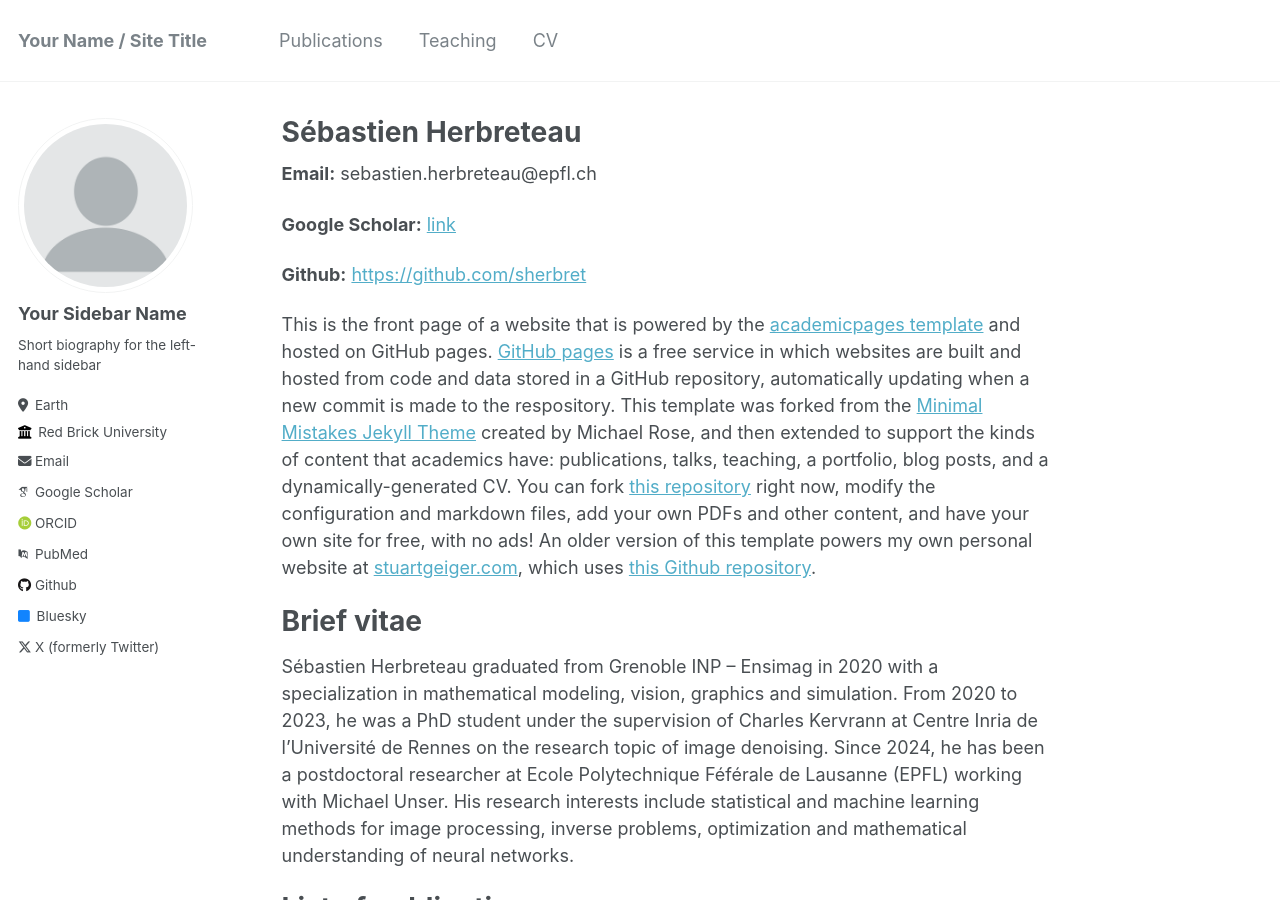
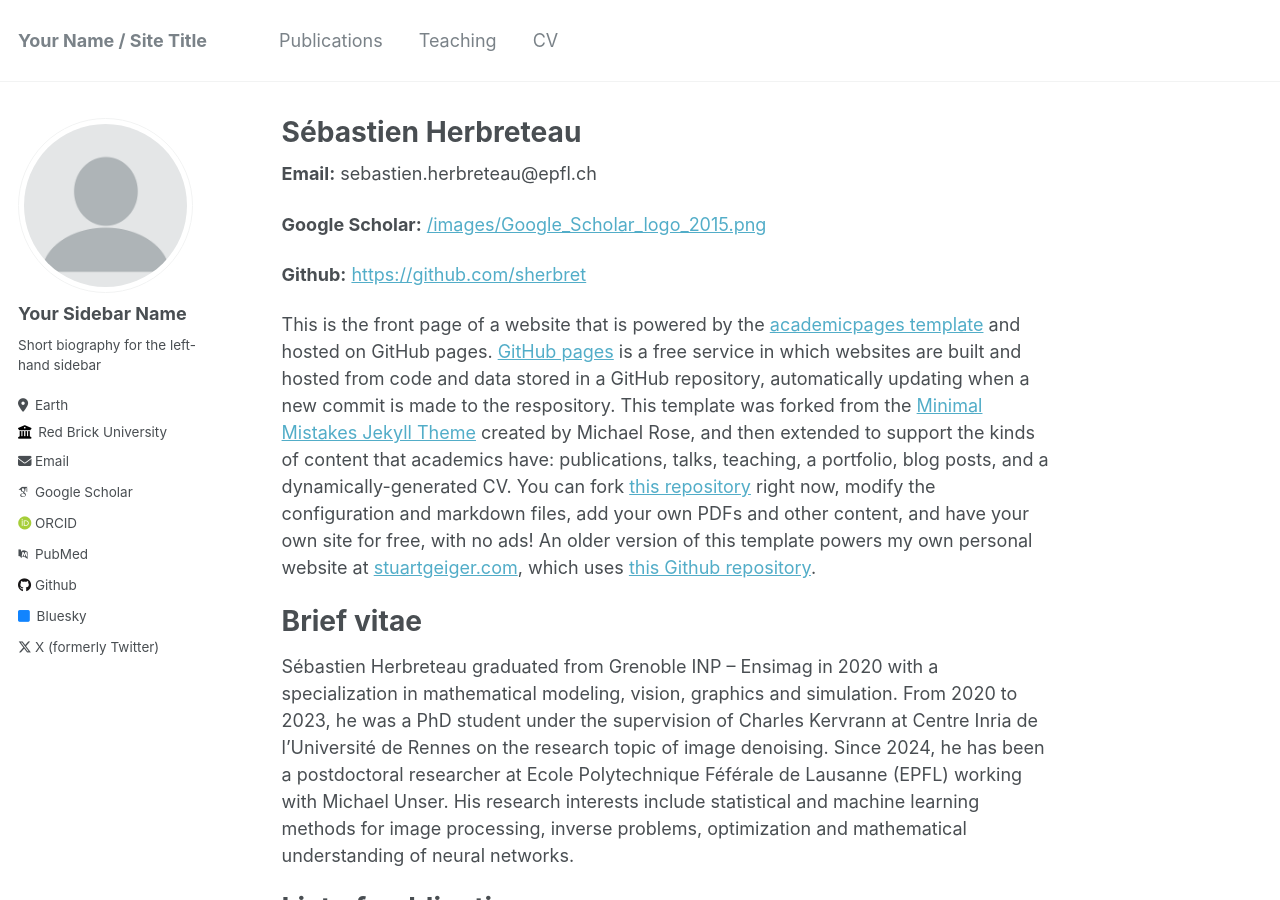
Before and after one commit to sherbret/sherbret.github.io, a Jekyll site: the page built from _pages/about.md, in a window 1280 px wide and 900 px high. Built offline with Jekyll 4.4.1, drawn with Linux system fonts in a browser that asks for light colours; some web fonts are replaced.

Commit message:
Update about.md

```diff
--- a/_pages/about.md
+++ b/_pages/about.md
@@ -9,7 +9,7 @@ redirect_from:
 
 **Email:** sebastien.herbreteau@epfl.ch
 
-**Google Scholar:** [link](https://scholar.google.com/citations?user=49pGY58AAAAJ&hl=fr&oi=ao)
+**Google Scholar:** [/images/Google_Scholar_logo_2015.png](https://scholar.google.com/citations?user=49pGY58AAAAJ&hl=fr&oi=ao)
 
 **Github:** [https://github.com/sherbret](https://github.com/sherbret)
 
```
